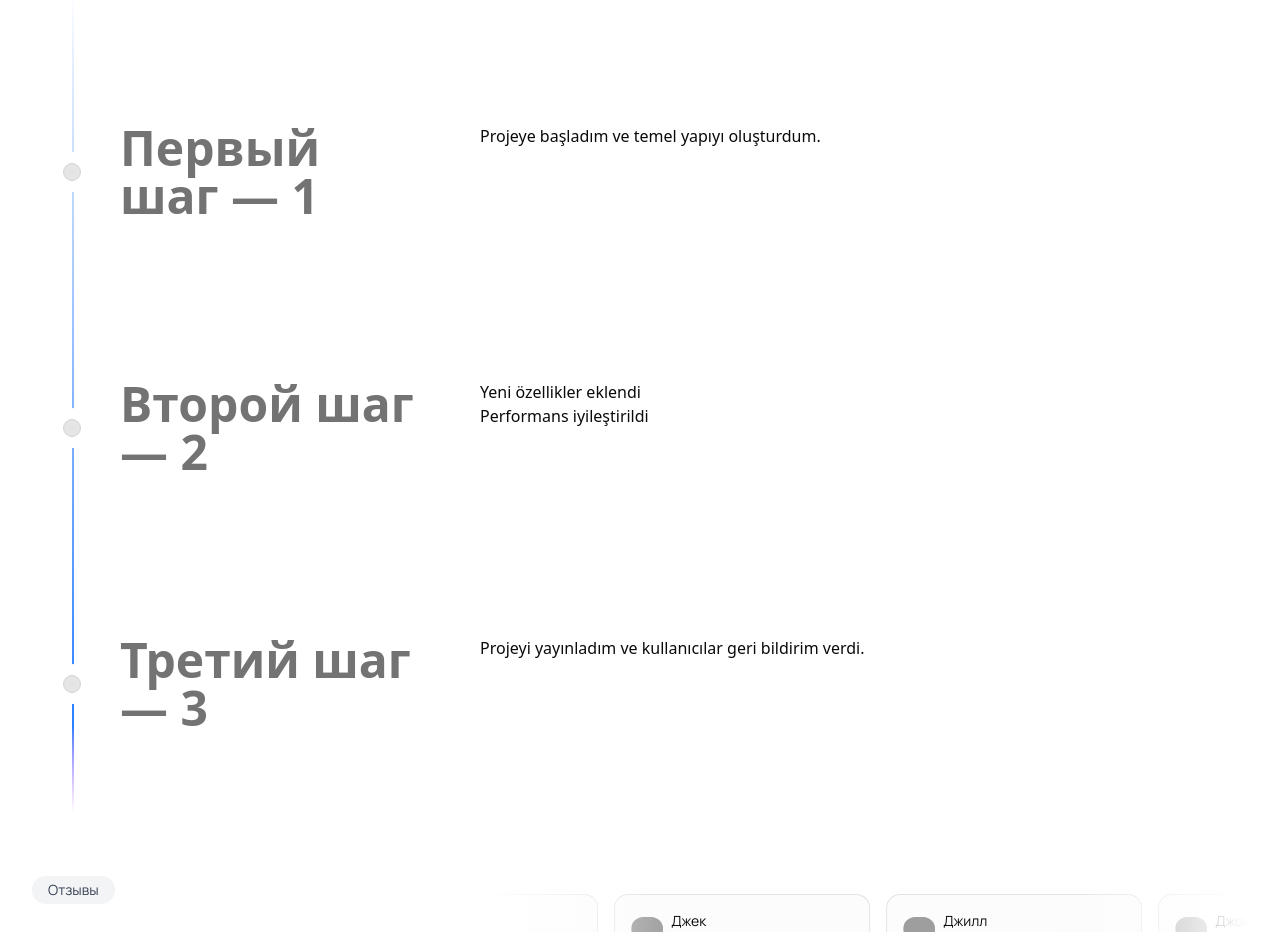
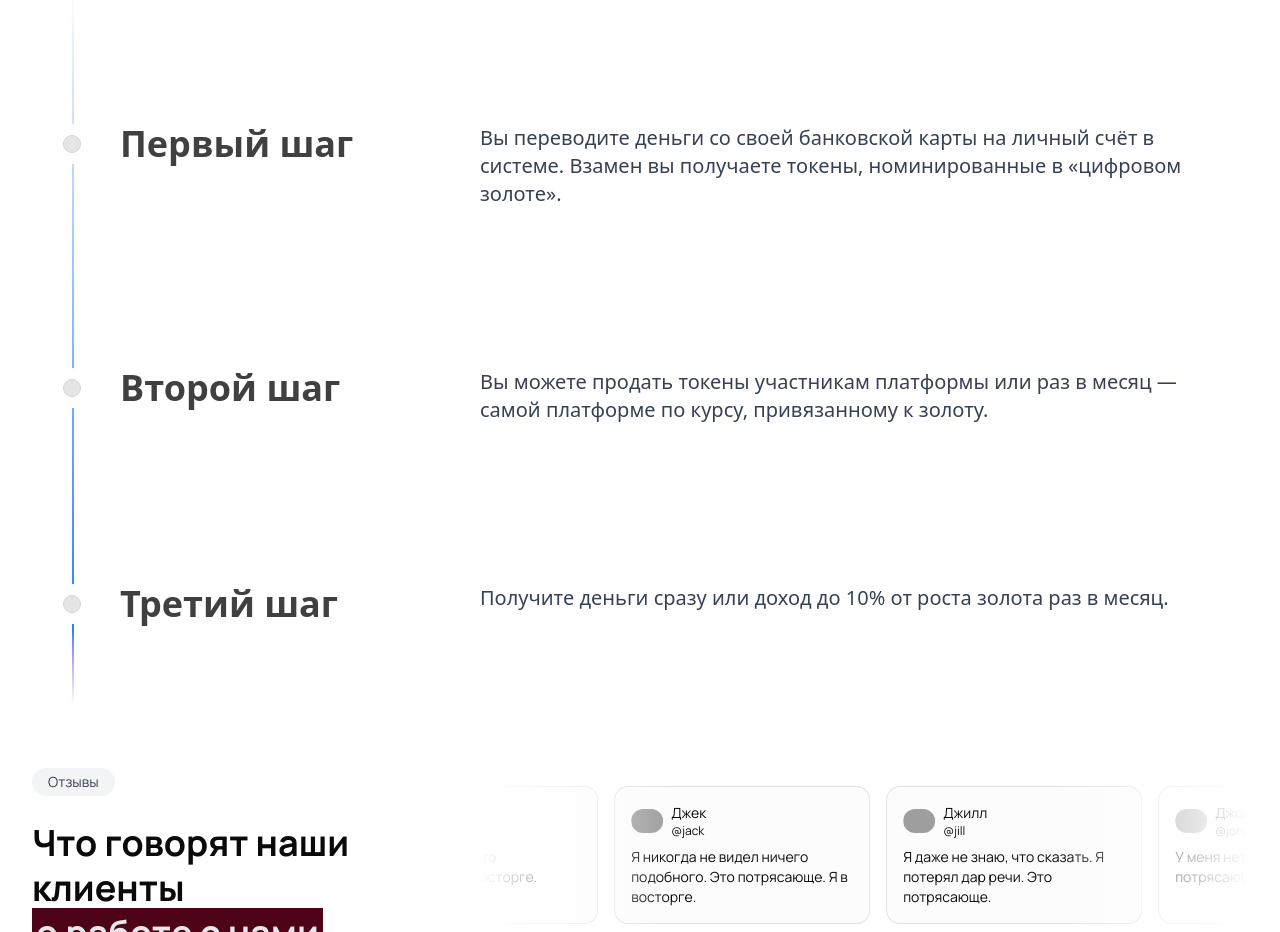
Before and after one commit to vnrnesia/kalita, a Next.js app: page / in a window 1280 px wide. Shown: the part 1820-2752 px from the top of the page. Built offline with nearby package versions, Linux system fonts and the light colour scheme; grey boxes are pictures that could not be loaded.

Commit message:
class edit

```diff
--- a/app/components/magicui/timeline.tsx
+++ b/app/components/magicui/timeline.tsx
@@ -57,13 +57,13 @@ export const Timeline = ({ data }: { data: TimelineEntry[] }) => {
               <div className="h-10 absolute left-3 md:left-3 w-10 rounded-full bg-white dark:bg-black flex items-center justify-center">
                 <div className="h-4 w-4 rounded-full bg-neutral-200 dark:bg-neutral-800 border border-neutral-300 dark:border-neutral-700 p-2" />
               </div>
-              <h3 className="hidden md:block text-xl md:pl-20 md:text-5xl font-bold text-neutral-500 dark:text-neutral-500 ">
+              <h3 className="hidden md:block text-xl md:pl-20 md:text-4xl font-bold text-neutral-700 dark:text-neutral-500 ">
                 {item.title}
               </h3>
             </div>
 
             <div className="relative pl-20 pr-4 md:pl-4 w-full">
-              <h3 className="md:hidden block text-2xl mb-4 text-left font-bold text-neutral-500 dark:text-neutral-500">
+              <h3 className="md:hidden block text-2xl mb-4 text-left font-bold text-neutral-900 dark:text-neutral-500">
                 {item.title}
               </h3>
               {item.content}{" "}
--- a/app/components/magicui/timelinedata.tsx
+++ b/app/components/magicui/timelinedata.tsx
@@ -2,20 +2,19 @@ import React from "react";
 
 export const timelineData = [
   {
-    title: "Первый шаг — 1",
-    content: <p>Projeye başladım ve temel yapıyı oluşturdum.</p>,
+    title: "Первый шаг ",
+    content: <p className="text-xl text-gray-700 ">Вы переводите деньги со своей банковской карты на личный счёт в системе. Взамен вы получаете токены, номинированные в «цифровом золоте».</p>,
   },
   {
-    title: "Второй шаг — 2",
+    title: "Второй шаг",
     content: (
-      <ul>
-        <li>Yeni özellikler eklendi</li>
-        <li>Performans iyileştirildi</li>
-      </ul>
+      <p className="text-xl text-gray-700 ">
+        Вы можете продать токены участникам платформы или раз в месяц — самой платформе по курсу, привязанному к золоту.
+      </p>
     ),
   },
   {
-    title: "Третий шаг — 3",
-    content: <p>Projeyi yayınladım ve kullanıcılar geri bildirim verdi.</p>,
+    title: "Третий шаг ",
+    content: <p className="text-xl text-gray-700 ">Получите деньги сразу или доход до 10% от роста золота раз в месяц.</p>,
   },
 ];
```
